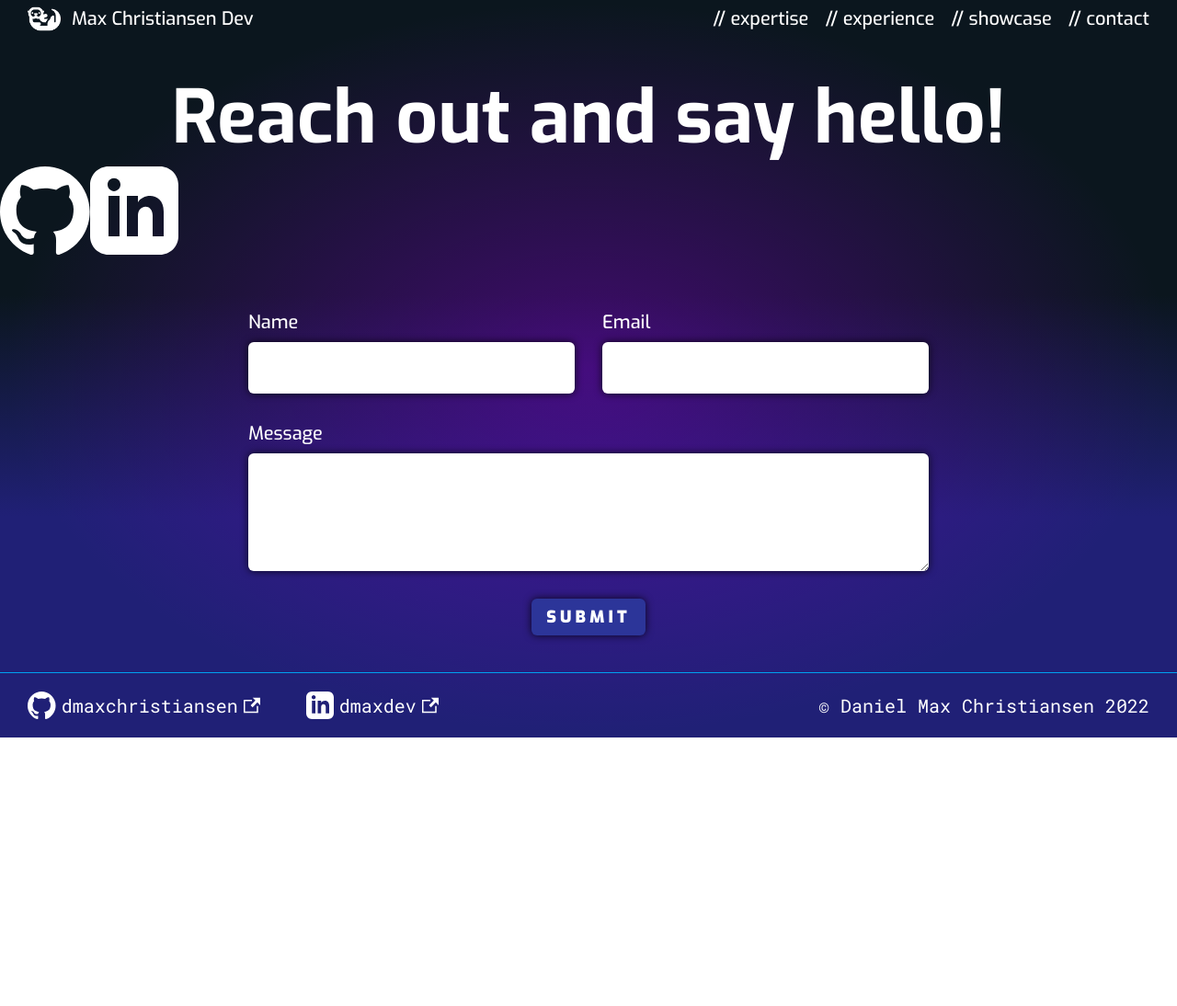
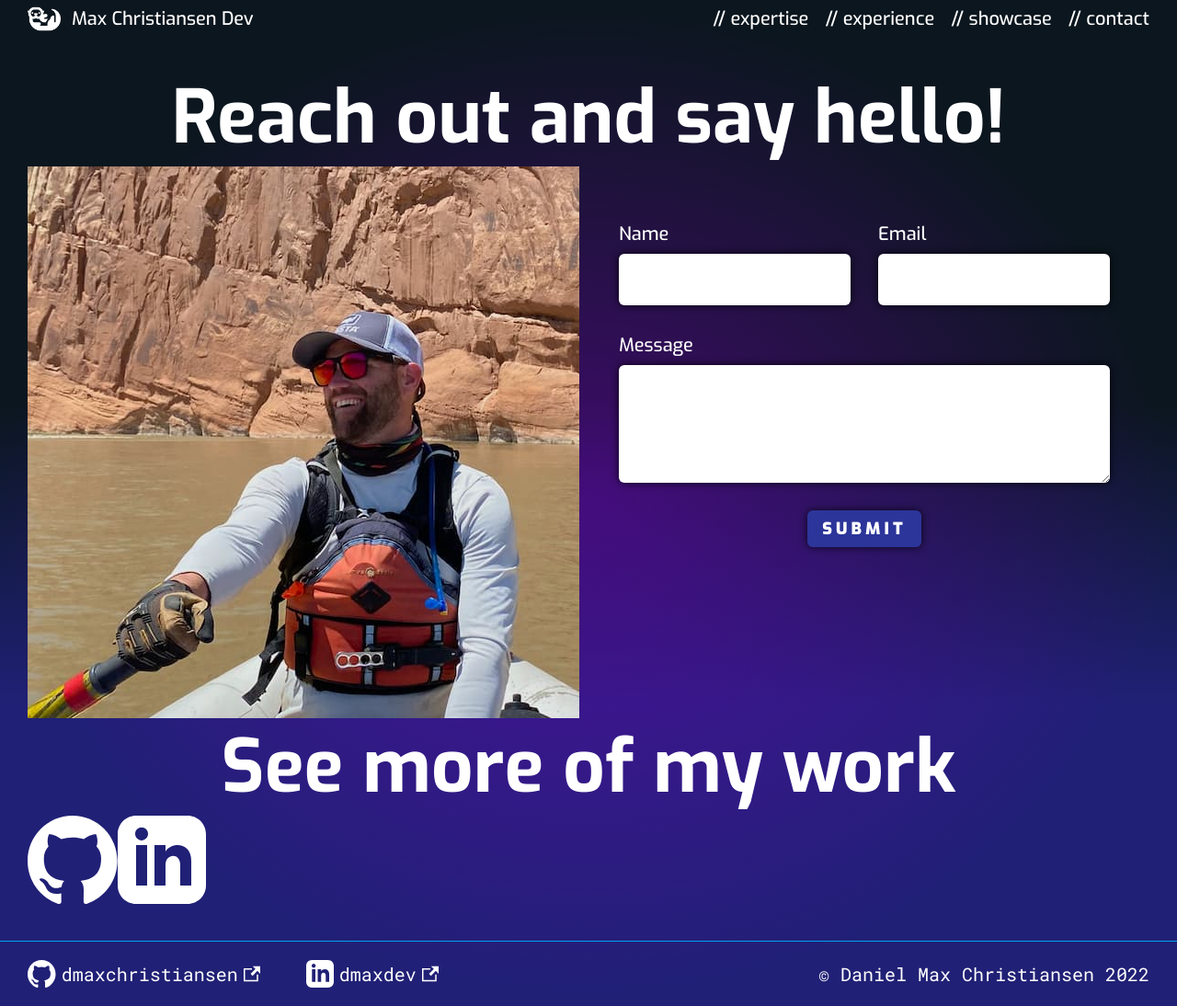
Before and after one commit to dmaxchristiansen/max-christiansen-dev, a Gatsby site: page /contact in a window 1280 px wide. Shown: the whole page at 92% size. Before the commit the page ends 802 px from the top, so only its background shows below. Built offline with nearby package versions, Linux system fonts and the light colour scheme; Gatsby itself is replaced by a stand-in of ours.

Commit message:
MCD-28 Init commit for addition of FormRow component

```diff
--- a/src/components/contact/ContactForm/ContactForm.tsx
+++ b/src/components/contact/ContactForm/ContactForm.tsx
@@ -5,11 +5,13 @@ import {
   NARROW_BLUE_GLOW,
 } from "src/utils/constants/shadow-constants";
 import { BLACK, OBSIDIAN, ROYAL_BLUE } from "src/styles/colors";
-import { TWO_FIFTY_MS } from "src/utils/constants/transition-speeds";
 import { InViewProps } from "src/utils/types/inView";
-import { FOUR_FIFTY_MS } from "src/utils/constants/transition-speeds";
+import {
+  FOUR_FIFTY_MS,
+  TWO_THOUSAND_MS,
+  TWO_FIFTY_MS,
+} from "src/utils/constants/transition-speeds";
 import { ACTION_KEYFRAMES } from "src/components/showcase/VideoCarousel/utils/constants";
-import { TWO_THOUSAND_MS } from "src/utils/constants/transition-speeds";
 
 interface SubmitProps {
   isSubmitted: boolean;
@@ -18,7 +20,7 @@ interface SubmitProps {
 const Container = styled.div`
   height: 354px;
   max-width: 800px;
-  margin: 60px auto 0;
+  margin: 60px auto;
   @media (max-width: 991px) {
     height: 414px;
     margin: 30px auto;
--- /dev/null
+++ b/src/components/contact/ContactForm/FormRow.tsx
@@ -0,0 +1,48 @@
+import styled from "styled-components";
+import { useStaticQuery, graphql } from "gatsby";
+import { GatsbyImage } from "gatsby-plugin-image";
+import { InViewProps } from "src/utils/types/inView";
+import { IGatsbyImageDataQuery } from "src/utils/types/gatsbyImage";
+import {
+  FIVE_HUNDRED_MS,
+  FOUR_FIFTY_MS,
+} from "src/utils/constants/transition-speeds";
+import ContactForm from "./ContactForm";
+
+const FlexRow = styled.div<InViewProps>`
+  display: flex;
+  opacity: ${({ inView }) => (inView ? "1" : "0")};
+  transform: ${({ inView }) =>
+    inView ? "translate3d(0, 0, 0)" : "translate3d(0, 50px, 0)"};
+  transition: transform, opacity;
+  transition-duration: ${FOUR_FIFTY_MS};
+  transition-delay: ${FIVE_HUNDRED_MS};
+`;
+
+const ImageWrapper = styled.div``;
+
+const FormRow: React.FC<InViewProps> = ({ inView }) => {
+  const data: IGatsbyImageDataQuery = useStaticQuery(graphql`
+    query {
+      file(relativePath: { eq: "dmc-raft-profile.jpg" }) {
+        childImageSharp {
+          gatsbyImageData(quality: 100)
+        }
+      }
+    }
+  `);
+
+  return (
+    <FlexRow inView={inView}>
+      <ImageWrapper>
+        <GatsbyImage
+          image={data.file.childImageSharp.gatsbyImageData}
+          alt="Max Christiansen"
+        />
+      </ImageWrapper>
+      <ContactForm inView={inView} />
+    </FlexRow>
+  );
+};
+
+export default FormRow;
--- a/src/components/contact/SocialMedia/SocialMedia.tsx
+++ b/src/components/contact/SocialMedia/SocialMedia.tsx
@@ -1,13 +1,24 @@
 import styled from "styled-components";
+import { InViewProps } from "src/utils/types/inView";
+import {
+  FOUR_FIFTY_MS,
+  ONE_THOUSAND_MS,
+} from "src/utils/constants/transition-speeds";
 import GitHubSvg from "src/components/svgs/GitHubSvg";
 import LinkedInSvg from "src/components/svgs/LinkedInSvg";
 
-const Container = styled.div`
+const Container = styled.div<InViewProps>`
   display: flex;
+  opacity: ${({ inView }) => (inView ? "1" : "0")};
+  transform: ${({ inView }) =>
+    inView ? "translate3d(0, 0, 0)" : "translate3d(0, 50px, 0)"};
+  transition: transform, opacity;
+  transition-duration: ${FOUR_FIFTY_MS};
+  transition-delay: ${ONE_THOUSAND_MS};
 `;
 
-const SocialMedia = () => (
-  <Container>
+const SocialMedia: React.FC<InViewProps> = ({ inView }) => (
+  <Container inView={inView}>
     <GitHubSvg height={96} />
     <LinkedInSvg height={96} />
   </Container>
--- a/src/components/global/SectionHeader/SectionHeader.tsx
+++ b/src/components/global/SectionHeader/SectionHeader.tsx
@@ -4,7 +4,7 @@ import { FOUR_FIFTY_MS } from "src/utils/constants/transition-speeds";
 import { Z_TWENTY } from "src/utils/constants/layer-constants";
 
 interface TransitionProps {
-  delayTransition?: boolean;
+  transitionDelay?: string;
 }
 
 interface SectionHeaderProps extends TransitionProps {
@@ -22,8 +22,8 @@ const Header = styled.h1<TransitionProps & InViewProps>`
     inView ? "translate3d(0, 0, 0)" : "translate3d(0, 50px, 0)"};
   transition: transform, opacity;
   transition-duration: ${FOUR_FIFTY_MS};
-  transition-delay: ${({ delayTransition }) =>
-    delayTransition ? "250ms" : "0s"};
+  transition-delay: ${({ transitionDelay }) =>
+    transitionDelay ? transitionDelay : "0s"};
   @media (max-width: 991px) {
     font-size: 70px;
   }
@@ -35,9 +35,9 @@ const Header = styled.h1<TransitionProps & InViewProps>`
 const SectionHeader: React.FC<SectionHeaderProps & InViewProps> = ({
   text,
   inView,
-  delayTransition = false,
+  transitionDelay,
 }) => (
-  <Header inView={inView} delayTransition={delayTransition}>
+  <Header inView={inView} transitionDelay={transitionDelay}>
     {text}
   </Header>
 );
--- a/src/pages/contact.tsx
+++ b/src/pages/contact.tsx
@@ -4,14 +4,11 @@ import Layout from "src/components/global/Layout/Layout";
 import Seo from "src/components/global/Seo/Seo";
 import SectionHeader from "src/components/global/SectionHeader/SectionHeader";
 import SocialMedia from "src/components/contact/SocialMedia/SocialMedia";
-import ContactForm from "src/components/contact/ContactForm/ContactForm";
+import FormRow from "src/components/contact/ContactForm/FormRow";
 
 const Container = styled.div`
   max-width: 1350px;
   margin: 0 auto;
-`;
-
-const HeaderWrapper = styled.div`
   padding: 0 30px 0;
 `;
 
@@ -27,15 +24,18 @@ const ContactPage = () => {
   return (
     <Layout>
       <Container ref={contactRef}>
-        <HeaderWrapper>
-          <SectionHeader
-            text="Reach out and say hello!"
-            inView={isPageVisible}
-            delayTransition
-          />
-        </HeaderWrapper>
-        <SocialMedia />
-        <ContactForm inView={isPageVisible} />
+        <SectionHeader
+          text="Reach out and say hello!"
+          inView={isPageVisible}
+          transitionDelay="250ms"
+        />
+        <FormRow inView={isPageVisible} />
+        <SectionHeader
+          text="See more of my work"
+          inView={isPageVisible}
+          transitionDelay="750ms"
+        />
+        <SocialMedia inView={isPageVisible} />
       </Container>
     </Layout>
   );
@@ -44,7 +44,7 @@ const ContactPage = () => {
 export const Head = () => (
   <Seo
     title="Contact"
-    description="Reach-out to get more information!"
+    description="Reach-out and get more information!"
     pathname="/contact"
   />
 );
```
